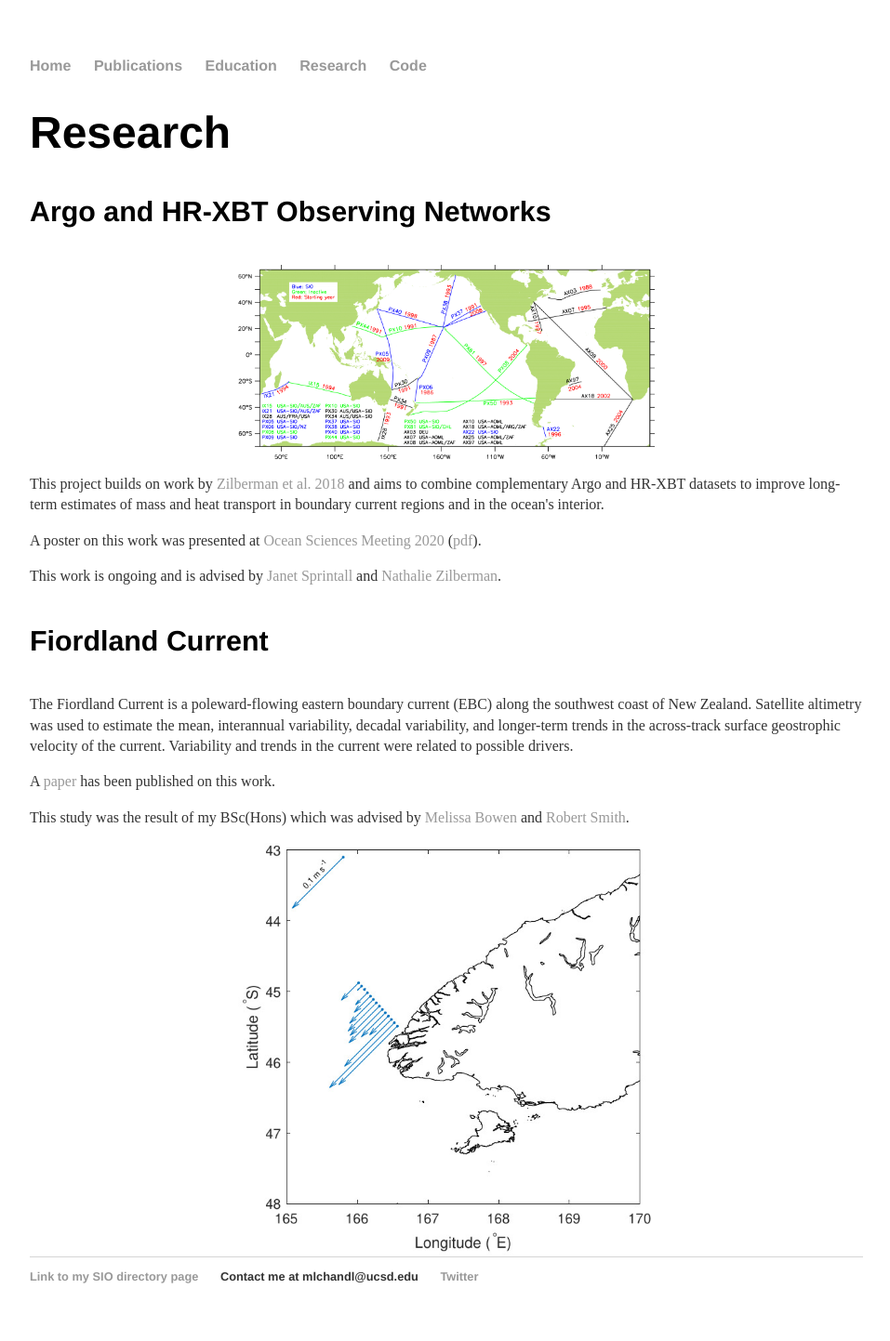
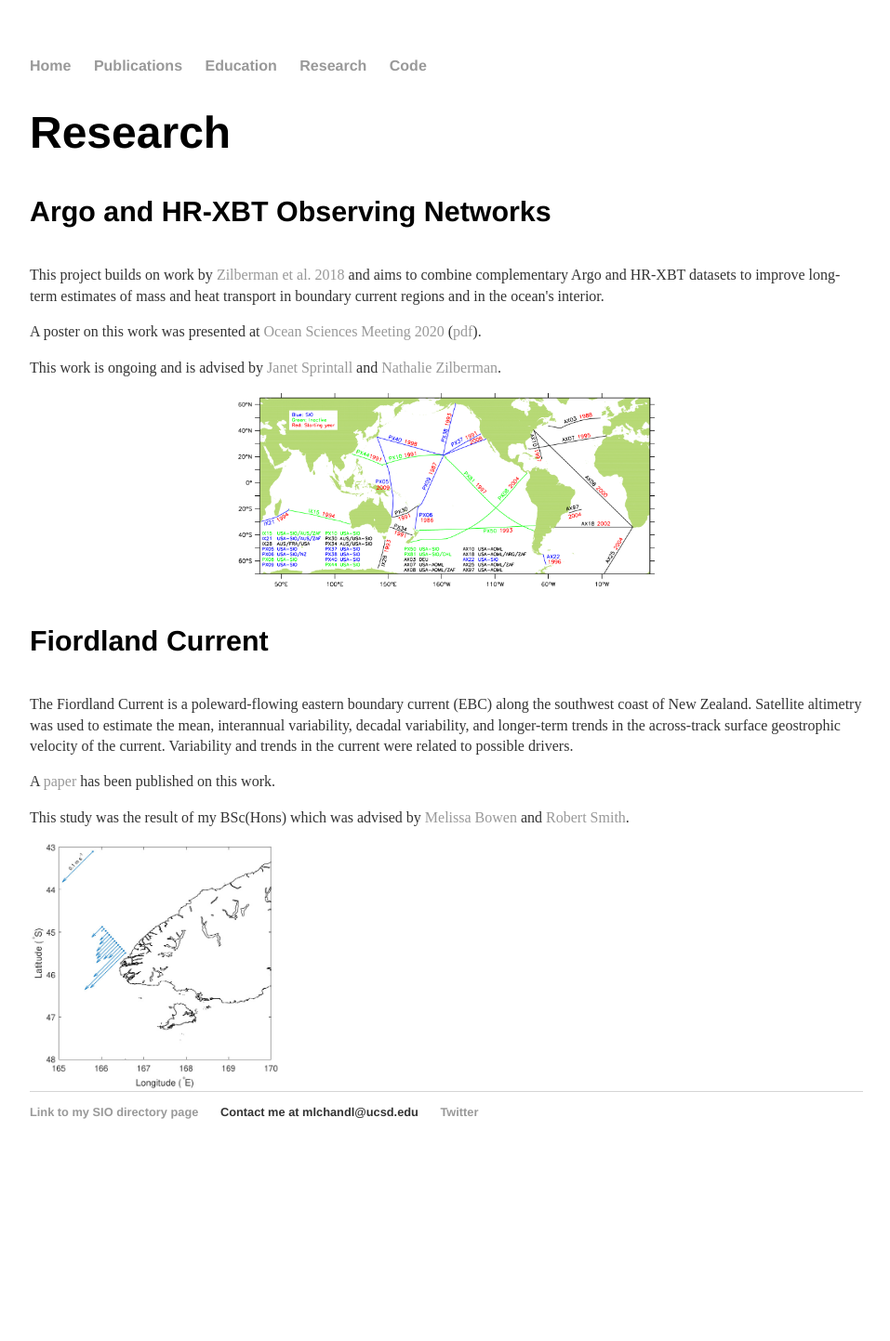
Before and after one commit to mlchandler/mlchandler.github.io, a Jekyll site: the page built from research/index.html, in a window 1280 px wide. Shown: the whole page at 93% size, without its empty margins (160-1117 px from the left). Built offline with Jekyll 4.4.1, drawn with Linux system fonts in a browser that asks for light colours; after the commit the page ends 1266 px from its top, so only the background shows below that.

Commit message:
Update index.html

```diff
--- a/research/index.html
+++ b/research/index.html
@@ -7,9 +7,6 @@ title: Research - Mitchell Chandler
 
 <h1>Research</h1>
 <h4>Argo and HR-XBT Observing Networks</h4>
-
-<img src="hrglobal-hist-sio.gif" width="30%" class="center">
-
 <p>
 This project builds on work by <a href="https://journals.ametsoc.org/doi/full/10.1175/JTECH-D-17-0153.1">Zilberman et al. 2018</a> and aims to combine complementary Argo and HR-XBT datasets to improve long-term estimates of mass and heat transport in boundary current regions and in the ocean's interior.
 </p>
@@ -22,7 +19,7 @@ A poster on this work was presented at <a href="https://agu.confex.com/agu/osm20
 This work is ongoing and is advised by <a href="https://jsprintall.scrippsprofiles.ucsd.edu/">Janet Sprintall</a> and <a href="https://nzilberman.scrippsprofiles.ucsd.edu/">Nathalie Zilberman</a>.
 </p>
 
-
+<img src="hrglobal-hist-sio.gif" width="30%" class="center"/>
 
 <h4>Fiordland Current</h4>
 
@@ -38,6 +35,6 @@ A <a href="https://www.tandfonline.com/doi/10.1080/00288330.2019.1629467">paper<
 This study was the result of my BSc(Hons) which was advised by <a href="https://unidirectory.auckland.ac.nz/profile/m-bowen">Melissa Bowen</a> and <a href="https://www.otago.ac.nz/marinescience/staff/otago664247.html">Robert Smith</a>.
 </p>
 
-<img src="south_current.jpg" width="30%" class="center">
+<img src="south_current.jpg" width="30%" align="middle" >
 
 </div>
```
